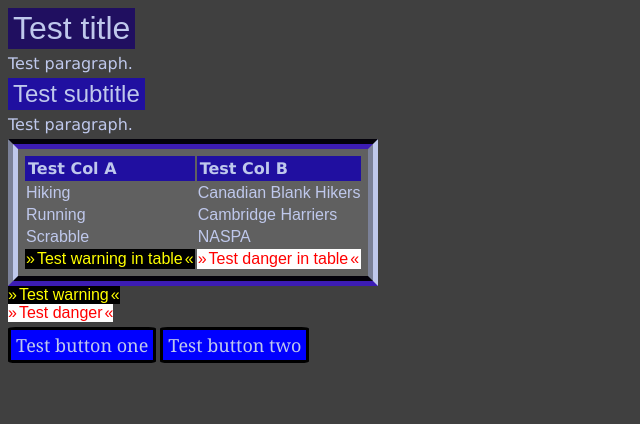
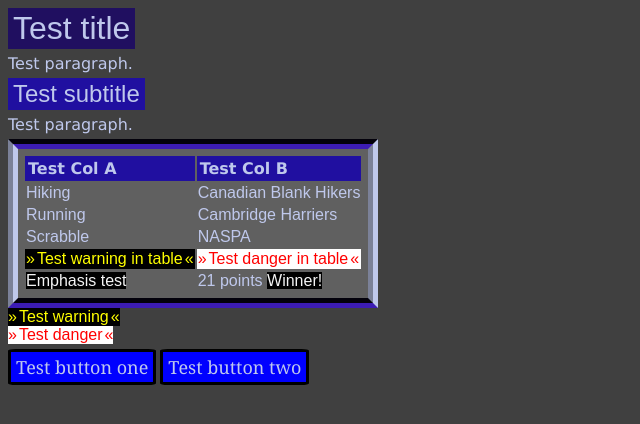
Before and after one commit to TileRunner/tilerunner.github.io, a Jekyll site: the page testtrcss.html, which Jekyll copies as it is, in a window 1280 px wide. Shown: the top 424 px of the page, without its empty margins (0-640 px from the left). Built offline with Jekyll 4.4.1, drawn with Linux system fonts in a browser that asks for light colours.

Commit message:
Add emphasis
Add trEmphasis

```diff
--- a/testtrcss.html
+++ b/testtrcss.html
@@ -36,6 +36,10 @@
                 <td class="trWarning">Test warning in table</td>
                 <td class="trDanger">Test danger in table</td>
             </tr>
+            <tr>
+                <td><span class="trEmphasis">Emphasis test</span></td>
+                <td>21 points&nbsp;<span class="trEmphasis">Winner!</span></td>
+            </tr>
         </table>
         <div class="trWarning">Test warning</div>
         <div class="trDanger">Test danger</div>
--- a/trcss.css
+++ b/trcss.css
@@ -13,6 +13,11 @@
     font-family: Verdana, Geneva, Tahoma, sans-serif;
     margin-top: 5px;
     color: #bfc8ec;
+}
+.trEmphasis {
+    width: fit-content;
+    background-color: black;
+    color: whitesmoke;
 }
 .trWarning {
     width: fit-content;
```
